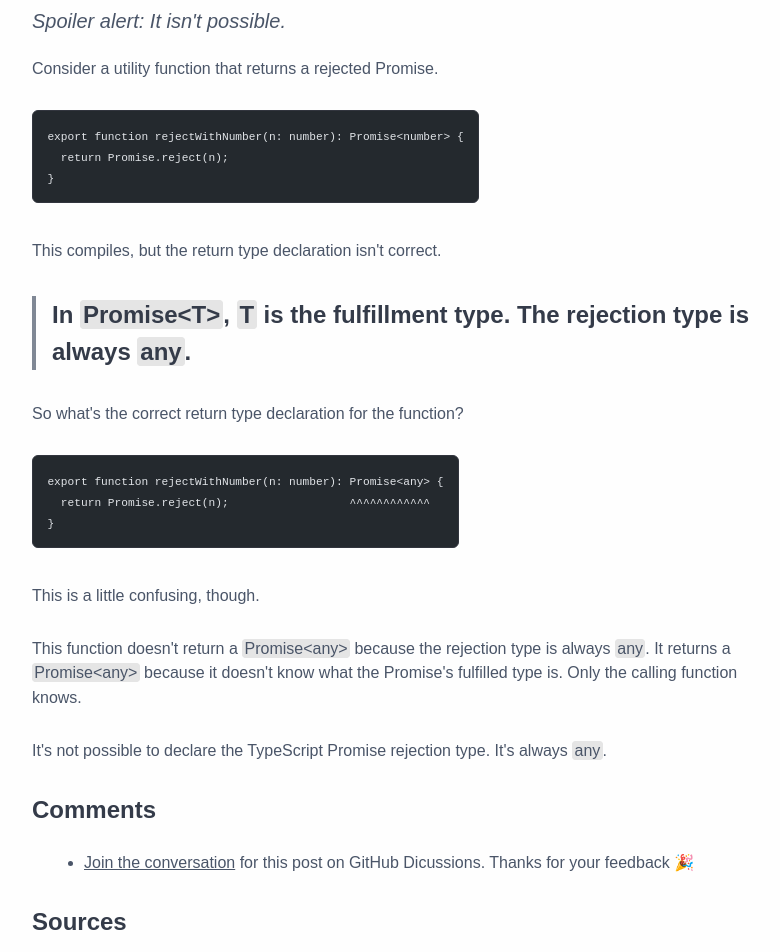
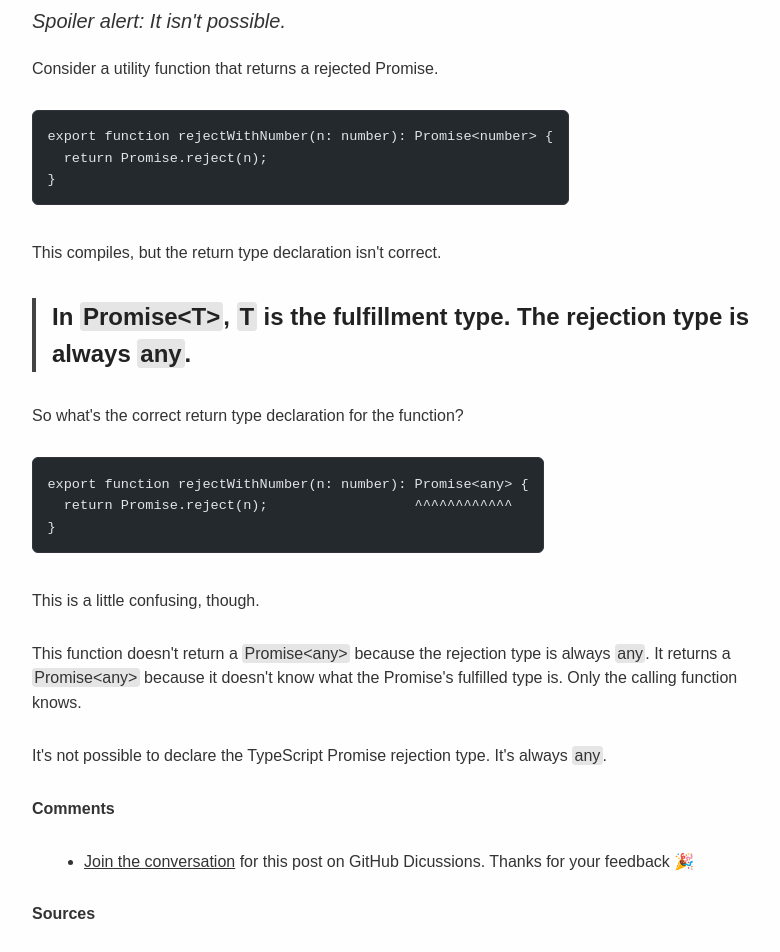
Before and after one commit to sethlivingston/sethlivingston.dev, an Astro site: page /blog/0001-how-to-declare-typescript-promise-rejection-type in a window 1280 px wide. Shown: the part 280-1232 px from the top of the page, without its empty margins (240-1020 px from the left). Built offline with nearby package versions, Linux system fonts and the light colour scheme; Astro itself is replaced by a stand-in of ours; code samples lack their colours; a web font is replaced by a local one.

Commit message:
Light mode tweaks plus <Sources/>

```diff
--- a/src/components/Comments.astro
+++ b/src/components/Comments.astro
@@ -6,7 +6,7 @@ export interface Props {
 const { link } = Astro.props;
 ---
 
-<h3>Comments</h3>
+<p><strong>Comments</strong></p>
 
 <ul>
   <li>
--- /dev/null
+++ b/src/components/Sources.astro
@@ -0,0 +1 @@
+<p><strong>Sources</strong></p>
--- a/src/pages/blog/0001-how-to-declare-typescript-promise-rejection-type.mdx
+++ b/src/pages/blog/0001-how-to-declare-typescript-promise-rejection-type.mdx
@@ -6,6 +6,7 @@ pubDate: "15 Nov 2022"
 ---
 
 import Comments from "../../components/Comments.astro";
+import Sources from "../../components/Sources.astro";
 
 Consider a utility function that returns a rejected Promise.
 
@@ -35,7 +36,7 @@ It's not possible to declare the TypeScript Promise rejection type. It's always
 
 <Comments link="https://github.com/sethlivingston/sethlivingston.dev/discussions/2" />
 
-### Sources
+<Sources />
 
 - [Different types for rejected/fulfilled Promise · Issue #7588 · microsoft/TypeScript](https://github.com/Microsoft/TypeScript/issues/7588)
 - [javascript - Typescript Promise rejection type - Stack Overflow](https://stackoverflow.com/questions/50071115/typescript-promise-rejection-type/50071254#50071254)
--- a/src/styles/custom.css
+++ b/src/styles/custom.css
@@ -11,9 +11,9 @@
   --color-header-text: #2d3848;
   --color-header-bg: #e2e8f0;
   --color-background: #fefefe;
-  --color-text-loud: #343b49; /* 30% --color-text-normal */
-  --color-text-normal: #4a5568;
-  --color-text-quiet: #808895;
+  --color-text-loud: #222; /* 30% --color-text-normal */
+  --color-text-normal: #333;
+  --color-text-quiet: #444;
   --color-text-hyperlink: #009ea6;
   --color-text-hyperlink-hover: white;
   --color-text-hyperlink-hover-bg: var(--color-text-hyperlink);
@@ -300,7 +300,7 @@ pre {
 }
 pre > code {
   font-family: var(--font-mono);
-  font-size: 0.7rem;
+  font-size: 0.85rem;
 }
 /*
  * Line numbering from https://github.com/shikijs/shiki/issues/3
```
